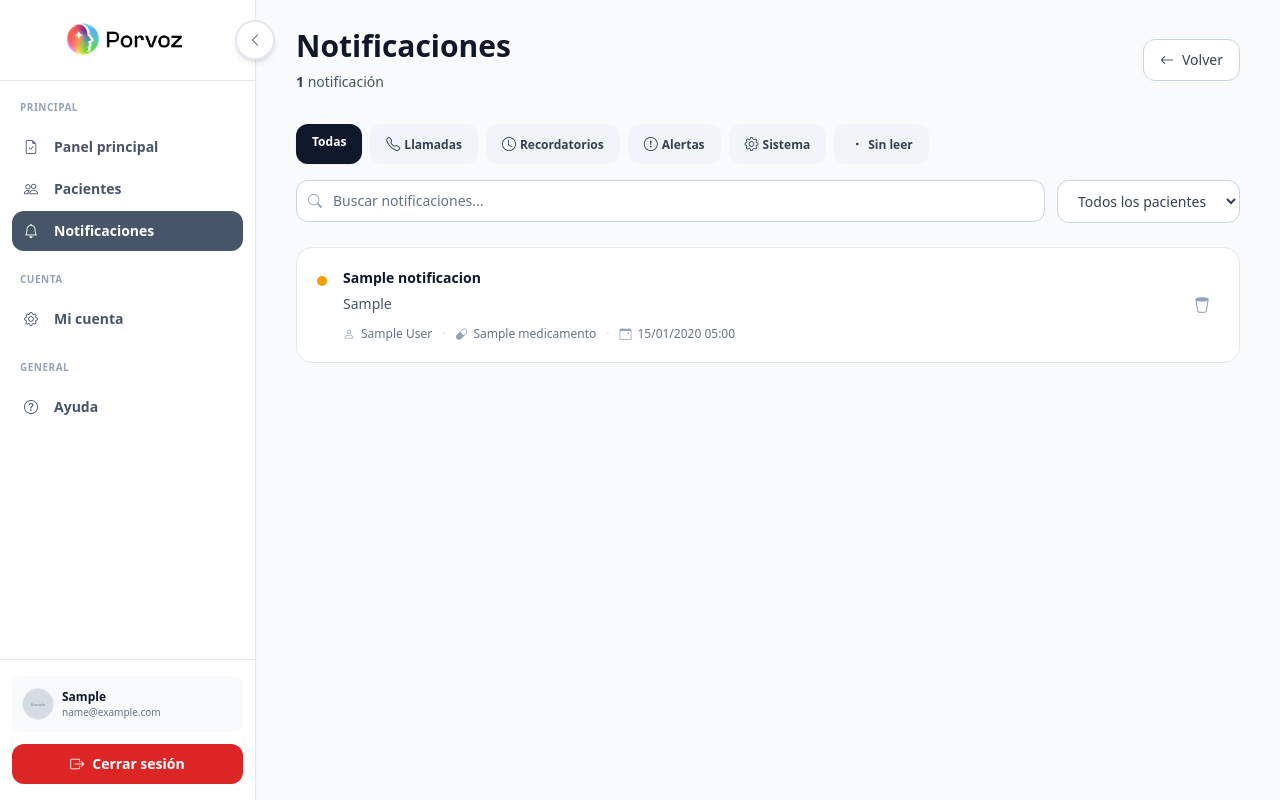
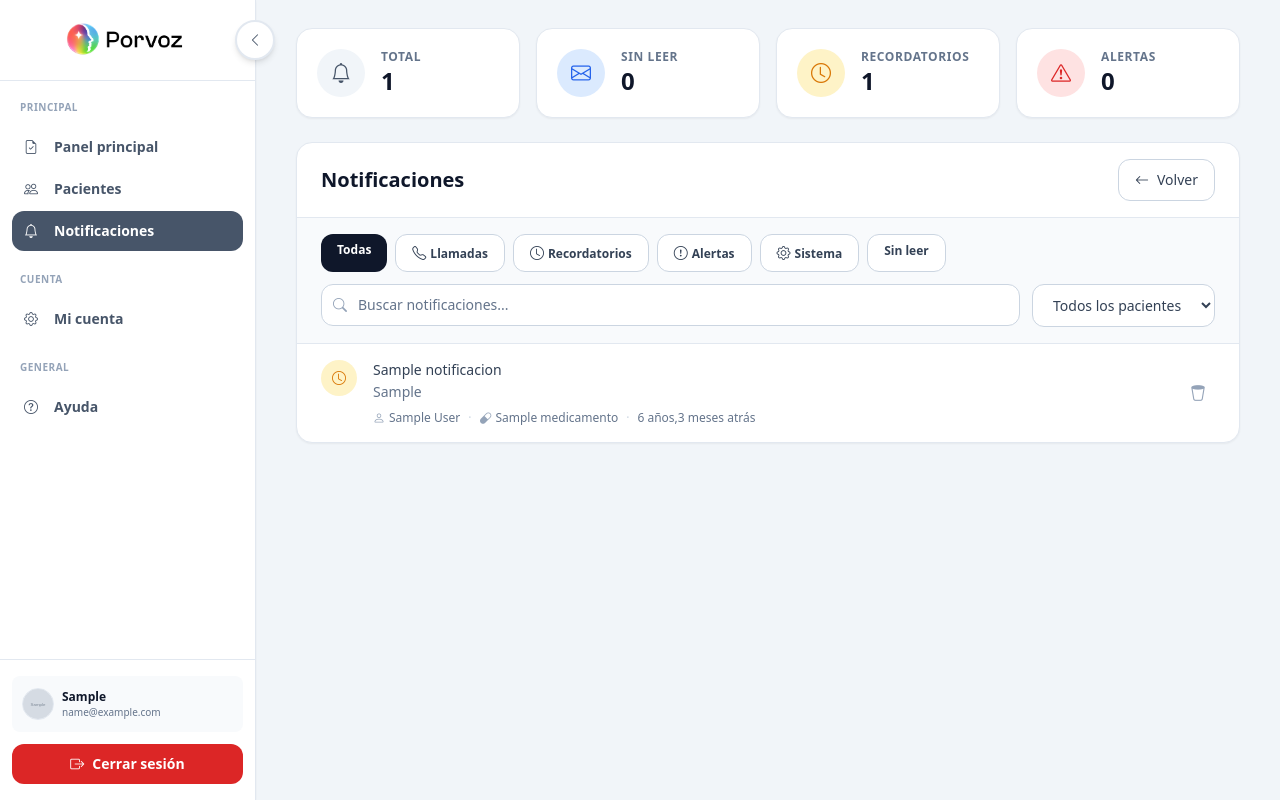
Before and after one commit to Porvoz/Porvoz_web, a Django app: page /notificaciones/ in a window 1280 px wide. Run offline with Django 5.2, Linux system fonts and the light colour scheme; a user stored in the database is signed in; tables that the repository leaves empty hold one stand-in row (values such as "Sample post"); grey boxes marked "Sample" are stand-in pictures; some libraries are stand-ins or nearby versions.

Commit message:
mejora notificaciones

```diff
--- a/porvoz/apps/notificaciones/services/notificacion_service.py
+++ b/porvoz/apps/notificaciones/services/notificacion_service.py
@@ -180,4 +180,10 @@ class NotificacionService:
         return {
             "total": base_qs.count(),
             "no_leidas": base_qs.filter(leida=False).count(),
+            "total_recordatorios": base_qs.filter(
+                tipo=Notificacion.TIPO_RECORDATORIO
+            ).count(),
+            "total_alertas": base_qs.filter(
+                tipo=Notificacion.TIPO_ALERTA
+            ).count(),
         }
--- a/porvoz/apps/notificaciones/templates/notificaciones/notifications.html
+++ b/porvoz/apps/notificaciones/templates/notificaciones/notifications.html
@@ -2,31 +2,53 @@
 {% load static %}
 
 {% block body %}
-<div class="min-h-screen flex bg-slate-50 flex-col w-full max-w-full overflow-x-hidden">
+<div class="min-h-screen flex flex-col bg-slate-100 w-full max-w-full overflow-x-hidden">
     {% include "sidebar.html" %}
 
-    <main class="main-content-responsive flex-1 min-w-0 lg:ml-64 px-4 py-5 sm:px-6 sm:py-7 lg:px-10 flex flex-col">
+    <main class="main-content-responsive flex-1 min-w-0 lg:ml-64 px-4 py-5 sm:px-6 sm:py-7 lg:px-10 pb-20">
         <button type="button" class="lg:hidden fixed top-4 left-4 z-30 flex items-center justify-center w-12 h-12 rounded-xl bg-white border border-slate-200 shadow-lg hover:bg-slate-50 text-slate-700" data-mobile-menu-toggle aria-label="Abrir menú">
             <i class="bi bi-list text-xl"></i>
         </button>
 
-        <!-- Header -->
-        <header class="mb-8 mt-12 lg:mt-0">
-            <div class="flex flex-col sm:flex-row sm:items-center sm:justify-between gap-4">
+        <!-- Métricas superiores -->
+        <div class="grid grid-cols-2 sm:grid-cols-4 gap-4 mb-6 mt-12 lg:mt-0">
+            <div class="bg-white rounded-2xl border border-slate-200 shadow-sm p-5 flex items-center gap-4">
+                <div class="flex-shrink-0 w-12 h-12 rounded-full bg-slate-100 flex items-center justify-center">
+                    <i class="bi bi-bell text-xl text-slate-600"></i>
+                </div>
                 <div>
-                    <h1 class="text-3xl font-bold text-slate-900">Notificaciones</h1>
-                    <p class="text-slate-600 text-sm mt-2">
-                        <span class="font-semibold text-slate-700">{{ total_notificaciones }}</span>
-                        {% if total_notificaciones == 1 %}notificación{% else %}notificaciones{% endif %}
-                        {% if no_leidas %}<span class="text-slate-400 mx-2">·</span> <span class="inline-block px-3 py-1 bg-amber-100 text-amber-700 text-xs font-semibold rounded-lg">{{ no_leidas }} sin leer</span>{% endif %}
-                    </p>
+                    <p class="text-xs font-semibold uppercase tracking-wider text-slate-500">Total</p>
+                    <p class="text-2xl font-black text-slate-900">{{ total_notificaciones }}</p>
                 </div>
-                <a href="{% url 'dashboard' %}" class="inline-flex items-center justify-center gap-2 rounded-xl border border-slate-300 bg-white text-slate-700 px-4 py-2.5 text-sm font-medium hover:bg-slate-50 transition-colors self-start sm:self-center">
-                    <i class="bi bi-arrow-left text-sm"></i>
-                    Volver
-                </a>
             </div>
-        </header>
+            <div class="bg-white rounded-2xl border border-slate-200 shadow-sm p-5 flex items-center gap-4">
+                <div class="flex-shrink-0 w-12 h-12 rounded-full bg-blue-100 flex items-center justify-center">
+                    <i class="bi bi-envelope text-xl text-blue-600"></i>
+                </div>
+                <div>
+                    <p class="text-xs font-semibold uppercase tracking-wider text-slate-500">Sin leer</p>
+                    <p class="text-2xl font-black text-slate-900">{{ no_leidas }}</p>
+                </div>
+            </div>
+            <div class="bg-white rounded-2xl border border-slate-200 shadow-sm p-5 flex items-center gap-4">
+                <div class="flex-shrink-0 w-12 h-12 rounded-full bg-amber-100 flex items-center justify-center">
+                    <i class="bi bi-clock text-xl text-amber-600"></i>
+                </div>
+                <div>
+                    <p class="text-xs font-semibold uppercase tracking-wider text-slate-500">Recordatorios</p>
+                    <p class="text-2xl font-black text-slate-900">{{ total_recordatorios|default:"0" }}</p>
+                </div>
+            </div>
+            <div class="bg-white rounded-2xl border border-slate-200 shadow-sm p-5 flex items-center gap-4">
+                <div class="flex-shrink-0 w-12 h-12 rounded-full bg-red-100 flex items-center justify-center">
+                    <i class="bi bi-exclamation-triangle text-xl text-red-600"></i>
+                </div>
+                <div>
+                    <p class="text-xs font-semibold uppercase tracking-wider text-slate-500">Alertas</p>
+                    <p class="text-2xl font-black text-slate-900">{{ total_alertas|default:"0" }}</p>
+                </div>
+            </div>
+        </div>
 
         {% if messages %}
         <div class="mb-6 space-y-2">
@@ -38,31 +60,61 @@
         </div>
         {% endif %}
 
+        <!-- Panel principal -->
+        <div class="bg-white rounded-2xl border border-slate-200 shadow-sm overflow-hidden">
+            <!-- Header del panel -->
+            <div class="px-6 py-4 border-b border-slate-200 flex flex-col sm:flex-row sm:items-center sm:justify-between gap-3">
+                <div class="flex items-center gap-3">
+                    <h2 class="text-xl font-bold text-slate-900">Notificaciones</h2>
+                    {% if no_leidas %}
+                    <span class="inline-flex items-center px-2.5 py-1 rounded-lg bg-blue-100 text-blue-700 text-xs font-semibold">{{ no_leidas }} sin leer</span>
+                    {% endif %}
+                </div>
+                <div class="flex items-center gap-3">
+                    {% if no_leidas and notificaciones %}
+                    <form method="post">
+                        {% csrf_token %}
+                        <input type="hidden" name="action" value="mark_all_read">
+                        <input type="hidden" name="redirect_tipo" value="{{ tipo_seleccionado|default:'' }}">
+                        <input type="hidden" name="redirect_paciente" value="{{ paciente_seleccionado|default:'' }}">
+                        <input type="hidden" name="redirect_solo_no_leidas" value="{% if solo_no_leidas %}1{% endif %}">
+                        <input type="hidden" name="redirect_buscar" value="{{ buscar }}">
+                        <button type="submit" class="inline-flex items-center gap-2 rounded-xl bg-slate-600 hover:bg-slate-700 text-white px-4 py-2.5 text-sm font-semibold transition-colors">
+                            <i class="bi bi-check-all"></i>Marcar todas leídas
+                        </button>
+                    </form>
+                    {% endif %}
+                    <a href="{% url 'dashboard' %}" class="inline-flex items-center gap-2 rounded-xl border border-slate-300 bg-white text-slate-700 px-4 py-2.5 text-sm font-medium hover:bg-slate-50 transition-colors">
+                        <i class="bi bi-arrow-left text-sm"></i>Volver
+                    </a>
+                </div>
+            </div>
+
             <!-- Filtros -->
-        <div class="mb-6 space-y-4">
+            <div class="px-6 py-4 border-b border-slate-200 bg-slate-50 space-y-3">
                 <!-- Botones de tipo -->
                 <div class="flex flex-wrap gap-2">
-                <a href="{% url 'notifications' %}{% if buscar %}?buscar={{ buscar|urlencode }}{% endif %}" class="px-4 py-2.5 rounded-xl text-xs font-semibold transition-all {% if not tipo_seleccionado and not solo_no_leidas %}bg-slate-900 text-white shadow-sm{% else %}bg-slate-100 text-slate-700 hover:bg-slate-200{% endif %}">
+                    <a href="{% url 'notifications' %}{% if buscar %}?buscar={{ buscar|urlencode }}{% endif %}" class="px-4 py-2 rounded-xl text-xs font-semibold transition-colors {% if not tipo_seleccionado and not solo_no_leidas %}bg-slate-900 text-white{% else %}bg-white border border-slate-300 text-slate-700 hover:bg-slate-100{% endif %}">
                         Todas
                     </a>
-                <a href="{% url 'notifications' %}?tipo=llamada{% if buscar %}&buscar={{ buscar|urlencode }}{% endif %}" class="px-4 py-2.5 rounded-xl text-xs font-semibold transition-all {% if tipo_seleccionado == 'llamada' %}bg-blue-600 text-white shadow-sm{% else %}bg-slate-100 text-slate-700 hover:bg-slate-200{% endif %}">
+                    <a href="{% url 'notifications' %}?tipo=llamada{% if buscar %}&buscar={{ buscar|urlencode }}{% endif %}" class="px-4 py-2 rounded-xl text-xs font-semibold transition-colors {% if tipo_seleccionado == 'llamada' %}bg-blue-600 text-white{% else %}bg-white border border-slate-300 text-slate-700 hover:bg-slate-100{% endif %}">
                         <i class="bi bi-telephone text-sm mr-1"></i>Llamadas
                     </a>
-                <a href="{% url 'notifications' %}?tipo=recordatorio{% if buscar %}&buscar={{ buscar|urlencode }}{% endif %}" class="px-4 py-2.5 rounded-xl text-xs font-semibold transition-all {% if tipo_seleccionado == 'recordatorio' %}bg-amber-600 text-white shadow-sm{% else %}bg-slate-100 text-slate-700 hover:bg-slate-200{% endif %}">
+                    <a href="{% url 'notifications' %}?tipo=recordatorio{% if buscar %}&buscar={{ buscar|urlencode }}{% endif %}" class="px-4 py-2 rounded-xl text-xs font-semibold transition-colors {% if tipo_seleccionado == 'recordatorio' %}bg-amber-600 text-white{% else %}bg-white border border-slate-300 text-slate-700 hover:bg-slate-100{% endif %}">
                         <i class="bi bi-clock text-sm mr-1"></i>Recordatorios
                     </a>
-                <a href="{% url 'notifications' %}?tipo=alerta{% if buscar %}&buscar={{ buscar|urlencode }}{% endif %}" class="px-4 py-2.5 rounded-xl text-xs font-semibold transition-all {% if tipo_seleccionado == 'alerta' %}bg-red-600 text-white shadow-sm{% else %}bg-slate-100 text-slate-700 hover:bg-slate-200{% endif %}">
+                    <a href="{% url 'notifications' %}?tipo=alerta{% if buscar %}&buscar={{ buscar|urlencode }}{% endif %}" class="px-4 py-2 rounded-xl text-xs font-semibold transition-colors {% if tipo_seleccionado == 'alerta' %}bg-red-600 text-white{% else %}bg-white border border-slate-300 text-slate-700 hover:bg-slate-100{% endif %}">
                         <i class="bi bi-exclamation-circle text-sm mr-1"></i>Alertas
                     </a>
-                <a href="{% url 'notifications' %}?tipo=sistema{% if buscar %}&buscar={{ buscar|urlencode }}{% endif %}" class="px-4 py-2.5 rounded-xl text-xs font-semibold transition-all {% if tipo_seleccionado == 'sistema' %}bg-slate-700 text-white shadow-sm{% else %}bg-slate-100 text-slate-700 hover:bg-slate-200{% endif %}">
+                    <a href="{% url 'notifications' %}?tipo=sistema{% if buscar %}&buscar={{ buscar|urlencode }}{% endif %}" class="px-4 py-2 rounded-xl text-xs font-semibold transition-colors {% if tipo_seleccionado == 'sistema' %}bg-slate-700 text-white{% else %}bg-white border border-slate-300 text-slate-700 hover:bg-slate-100{% endif %}">
                         <i class="bi bi-gear text-sm mr-1"></i>Sistema
                     </a>
-                <a href="{% url 'notifications' %}?solo_no_leidas=1{% if tipo_seleccionado %}&tipo={{ tipo_seleccionado }}{% endif %}{% if buscar %}&buscar={{ buscar|urlencode }}{% endif %}" class="px-4 py-2.5 rounded-xl text-xs font-semibold transition-all {% if solo_no_leidas %}bg-emerald-600 text-white shadow-sm{% else %}bg-slate-100 text-slate-700 hover:bg-slate-200{% endif %}">
-                    <i class="bi bi-dot text-sm mr-1"></i>Sin leer{% if no_leidas %} ({{ no_leidas }}){% endif %}
+                    <a href="{% url 'notifications' %}?solo_no_leidas=1{% if tipo_seleccionado %}&tipo={{ tipo_seleccionado }}{% endif %}{% if buscar %}&buscar={{ buscar|urlencode }}{% endif %}" class="px-4 py-2 rounded-xl text-xs font-semibold transition-colors {% if solo_no_leidas %}bg-emerald-600 text-white{% else %}bg-white border border-slate-300 text-slate-700 hover:bg-slate-100{% endif %}">
+                        Sin leer{% if no_leidas %} ({{ no_leidas }}){% endif %}
                     </a>
                 </div>
 
-            <!-- Búsqueda y acciones -->
+                <!-- Búsqueda y filtro paciente -->
                 <div class="flex flex-col sm:flex-row gap-3">
                     <form method="get" class="flex-1">
                         <input type="hidden" name="tipo" value="{{ tipo_seleccionado|default:'' }}">
@@ -82,69 +134,63 @@
                         {% endfor %}
                     </select>
                     {% endif %}
-
-                {% if no_leidas and notificaciones %}
-                <form method="post" class="sm:w-auto">
-                    {% csrf_token %}
-                    <input type="hidden" name="action" value="mark_all_read">
-                    <input type="hidden" name="redirect_tipo" value="{{ tipo_seleccionado|default:'' }}">
-                    <input type="hidden" name="redirect_paciente" value="{{ paciente_seleccionado|default:'' }}">
-                    <input type="hidden" name="redirect_solo_no_leidas" value="{% if solo_no_leidas %}1{% endif %}">
-                    <input type="hidden" name="redirect_buscar" value="{{ buscar }}">
-                    <button type="submit" class="w-full sm:w-auto px-4 py-2.5 rounded-xl bg-emerald-600 hover:bg-emerald-700 text-white text-sm font-semibold transition-colors">
-                        <i class="bi bi-check-all mr-1"></i>Marcar todas leídas
-                    </button>
-                </form>
-                {% endif %}
                 </div>
             </div>
 
             <!-- Lista de notificaciones -->
             {% if notificaciones %}
-        <div class="space-y-3">
+            <div class="divide-y divide-slate-100">
                 {% for notificacion in notificaciones %}
-            <div class="bg-white border rounded-2xl overflow-hidden transition-all {% if not notificacion.leida %}border-l-4 {% if notificacion.tipo == 'llamada' %}border-l-blue-500{% elif notificacion.tipo == 'recordatorio' %}border-l-amber-500{% elif notificacion.tipo == 'alerta' %}border-l-red-500{% else %}border-l-slate-500{% endif %} border-slate-300 bg-blue-50/20{% else %}border-slate-200 hover:border-slate-300{% endif %} hover:shadow-md">
-                <div class="p-5 flex gap-4">
-                    <!-- Indicador visual de tipo -->
-                    <div class="flex-shrink-0 flex items-start pt-1">
-                        <div class="w-2.5 h-2.5 rounded-full mt-1 {% if notificacion.tipo == 'llamada' %}bg-blue-500{% elif notificacion.tipo == 'recordatorio' %}bg-amber-500{% elif notificacion.tipo == 'alerta' %}bg-red-500{% else %}bg-slate-500{% endif %}"></div>
+                <div class="px-6 py-4 flex gap-4 hover:bg-slate-50 transition-colors {% if not notificacion.leida %}bg-blue-50/40{% endif %}">
+                    <!-- Icono de tipo -->
+                    <div class="flex-shrink-0">
+                        <div class="w-9 h-9 rounded-full flex items-center justify-center
+                            {% if notificacion.tipo == 'llamada' %}bg-blue-100 text-blue-600
+                            {% elif notificacion.tipo == 'recordatorio' %}bg-amber-100 text-amber-600
+                            {% elif notificacion.tipo == 'alerta' %}bg-red-100 text-red-600
+                            {% else %}bg-slate-100 text-slate-600{% endif %}">
+                            {% if notificacion.tipo == 'llamada' %}
+                            <i class="bi bi-telephone text-sm"></i>
+                            {% elif notificacion.tipo == 'recordatorio' %}
+                            <i class="bi bi-clock text-sm"></i>
+                            {% elif notificacion.tipo == 'alerta' %}
+                            <i class="bi bi-exclamation-triangle text-sm"></i>
+                            {% else %}
+                            <i class="bi bi-gear text-sm"></i>
+                            {% endif %}
+                        </div>
                     </div>
 
-                    <!-- Contenido principal -->
+                    <!-- Contenido -->
                     <div class="flex-1 min-w-0">
                         <div class="flex items-start justify-between gap-3">
                             <div class="flex-1 min-w-0">
-                                <h3 class="font-semibold text-slate-900 {% if not notificacion.leida %}font-bold text-base{% else %}text-sm{% endif %}">
+                                <p class="text-sm {% if not notificacion.leida %}font-bold text-slate-900{% else %}font-medium text-slate-700{% endif %}">
                                     {{ notificacion.titulo }}
-                                </h3>
+                                </p>
                                 {% if notificacion.mensaje %}
-                                <p class="text-slate-600 text-sm mt-1.5">{{ notificacion.mensaje }}</p>
+                                <p class="text-sm text-slate-500 mt-0.5">{{ notificacion.mensaje }}</p>
                                 {% endif %}
+                                <div class="flex flex-wrap items-center gap-2 mt-2 text-xs text-slate-500">
+                                    {% if notificacion.paciente %}
+                                    <span class="inline-flex items-center gap-1">
+                                        <i class="bi bi-person text-slate-400"></i>{{ notificacion.paciente.get_display_nombre }}
+                                    </span>
+                                    <span class="text-slate-300">&middot;</span>
+                                    {% endif %}
+                                    {% if notificacion.medicamento %}
+                                    <span class="inline-flex items-center gap-1">
+                                        <i class="bi bi-capsule text-slate-400"></i>{{ notificacion.medicamento.nombre }}
+                                    </span>
+                                    <span class="text-slate-300">&middot;</span>
+                                    {% endif %}
+                                    <span>{{ notificacion.creado_en|timesince }} atrás</span>
                                 </div>
-                            {% if not notificacion.leida %}
-                            <div class="flex-shrink-0 flex-col items-center gap-1 ml-2">
-                                <span class="inline-block w-3 h-3 rounded-full bg-blue-500 animate-pulse"></span>
-                            </div>
-                            {% endif %}
                             </div>
 
-                        <!-- Metadatos -->
-                        <div class="flex flex-wrap items-center gap-2.5 mt-3 text-xs text-slate-500">
-                            {% if notificacion.paciente %}
-                            <span class="inline-flex items-center gap-1.5">
-                                <i class="bi bi-person text-slate-400"></i>{{ notificacion.paciente.get_display_nombre }}
-                            </span>
+                            {% if not notificacion.leida %}
+                            <span class="flex-shrink-0 w-2.5 h-2.5 rounded-full bg-blue-500 mt-1.5"></span>
                             {% endif %}
-                            {% if notificacion.medicamento %}
-                            <span class="text-slate-300">·</span>
-                            <span class="inline-flex items-center gap-1.5">
-                                <i class="bi bi-capsule text-slate-400"></i>{{ notificacion.medicamento.nombre }}
-                            </span>
-                            {% endif %}
-                            <span class="text-slate-300">·</span>
-                            <span class="inline-flex items-center gap-1.5">
-                                <i class="bi bi-calendar-event text-slate-400"></i>{{ notificacion.creado_en|date:"d/m/Y H:i" }}
-                            </span>
                         </div>
                     </div>
 
@@ -159,7 +205,7 @@
                             <input type="hidden" name="redirect_paciente" value="{{ paciente_seleccionado|default:'' }}">
                             <input type="hidden" name="redirect_solo_no_leidas" value="{% if solo_no_leidas %}1{% endif %}">
                             <input type="hidden" name="redirect_buscar" value="{{ buscar }}">
-                            <button type="submit" class="p-2 text-slate-400 hover:text-emerald-600 hover:bg-emerald-50 rounded-lg transition-all" title="Marcar como leída">
+                            <button type="submit" class="p-2 text-slate-400 hover:text-emerald-600 hover:bg-emerald-50 rounded-lg transition-colors" title="Marcar como leída">
                                 <i class="bi bi-check-circle text-lg"></i>
                             </button>
                         </form>
@@ -172,22 +218,19 @@
                             <input type="hidden" name="redirect_paciente" value="{{ paciente_seleccionado|default:'' }}">
                             <input type="hidden" name="redirect_solo_no_leidas" value="{% if solo_no_leidas %}1{% endif %}">
                             <input type="hidden" name="redirect_buscar" value="{{ buscar }}">
-                            <button type="button" class="p-2 text-slate-400 hover:text-red-600 hover:bg-red-50 rounded-lg transition-all btn-delete-notif" title="Eliminar">
+                            <button type="button" class="p-2 text-slate-400 hover:text-red-600 hover:bg-red-50 rounded-lg transition-colors btn-delete-notif" title="Eliminar">
                                 <i class="bi bi-trash2 text-lg"></i>
                             </button>
                         </form>
                     </div>
                 </div>
-            </div>
                 {% endfor %}
             </div>
             {% else %}
-        <div class="bg-white rounded-2xl border border-slate-200 p-12 sm:p-16 text-center">
-            <div class="inline-flex items-center justify-center w-16 h-16 rounded-2xl bg-slate-100 mb-6">
-                <i class="bi bi-bell text-3xl text-slate-400"></i>
-            </div>
-            <h3 class="text-xl font-semibold text-slate-900 mb-2">{% if buscar %}Sin resultados{% else %}No hay notificaciones{% endif %}</h3>
-            <p class="text-slate-600 text-sm mb-8 max-w-sm mx-auto">
+            <div class="px-6 py-16 text-center">
+                <i class="bi bi-bell text-4xl text-slate-300 mb-3"></i>
+                <h3 class="text-lg font-semibold text-slate-900 mb-1">{% if buscar %}Sin resultados{% else %}No hay notificaciones{% endif %}</h3>
+                <p class="text-slate-500 text-sm mb-6 max-w-sm mx-auto">
                     {% if buscar %}
                     No se encontraron notificaciones para "{{ buscar }}". Intenta con otros términos.
                     {% else %}
@@ -195,16 +238,17 @@
                     {% endif %}
                 </p>
                 {% if buscar %}
-            <a href="{% url 'notifications' %}" class="inline-flex items-center gap-2 px-4 py-2.5 rounded-xl bg-slate-900 hover:bg-slate-800 text-white text-sm font-semibold transition-colors">
+                <a href="{% url 'notifications' %}" class="inline-flex items-center gap-2 rounded-xl bg-slate-600 hover:bg-slate-700 text-white px-5 py-2.5 text-sm font-semibold transition-colors">
                     <i class="bi bi-x-lg"></i>Limpiar búsqueda
                 </a>
                 {% endif %}
             </div>
             {% endif %}
+        </div>
     </main>
 </div>
 
-<!-- Modal confirmar eliminar notificación -->
+<!-- Modal confirmar eliminar -->
 <div id="modal-delete-notif" class="fixed inset-0 z-50 hidden" aria-hidden="true">
     <div class="fixed inset-0 bg-black/40 backdrop-blur-sm transition-opacity" data-modal-backdrop></div>
     <div class="fixed inset-0 flex items-center justify-center p-4">
@@ -236,8 +280,6 @@
 (function() {
     const modal = document.getElementById("modal-delete-notif");
     const backdrop = modal && modal.querySelector("[data-modal-backdrop]");
-    const btnCancel = modal && modal.querySelector(".btn-modal-cancel");
-    const btnConfirm = modal && modal.querySelector(".btn-modal-confirm");
     let formToSubmit = null;
 
     function openModal(form) {
--- a/porvoz/apps/notificaciones/views.py
+++ b/porvoz/apps/notificaciones/views.py
@@ -131,6 +131,8 @@ def notifications_view(request: HttpRequest) -> HttpResponse:
         "buscar": filtros["buscar"],
         "total_notificaciones": stats["total"],
         "no_leidas": stats["no_leidas"],
+        "total_recordatorios": stats["total_recordatorios"],
+        "total_alertas": stats["total_alertas"],
         "tipos": Notificacion.TIPO_CHOICES,
     }
     return render(request, "notificaciones/notifications.html", context)
```
Lines whose indentation alone changed are shown as unchanged.
